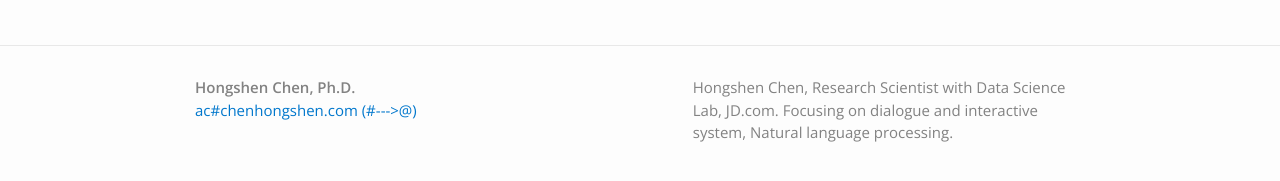
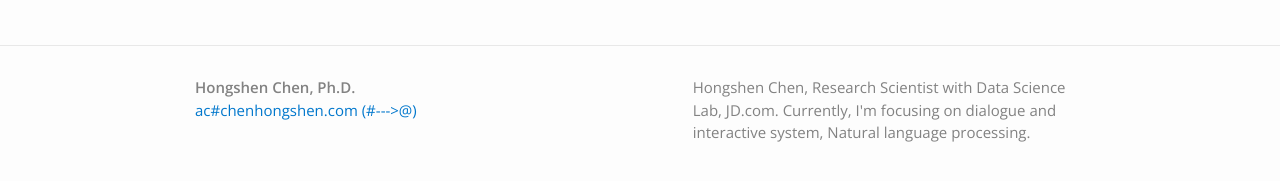
Before and after one commit to chenhongshen/chenhongshen.github.io, a Jekyll site: the page built from index.html, in a window 1280 px wide. Shown: the part 294-475 px from the top of the page. Built offline with Jekyll 4.4.1, drawn with Linux system fonts in a browser that asks for light colours.

Commit message:
Update _config.yml

```diff
--- a/_config.yml
+++ b/_config.yml
@@ -4,7 +4,7 @@ title: Hongshen Chen, Ph.D.
 academic_email: ac#chenhongshen.com (#--->@)
 
 description: > # this means to ignore newlines until "baseurl:"
-  Hongshen Chen, Research Scientist with Data Science Lab, JD.com. Focusing on dialogue and interactive system, Natural language processing.
+  Hongshen Chen, Research Scientist with Data Science Lab, JD.com. Currently, I'm focusing on dialogue and interactive system, Natural language processing.
 
 #baseurl: "/academic-portfolio" # the subpath of your site, e.g. /blog/
 
```
